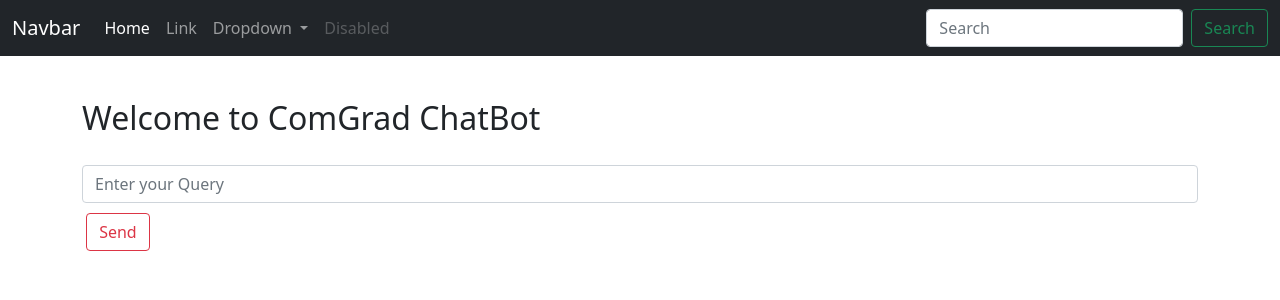
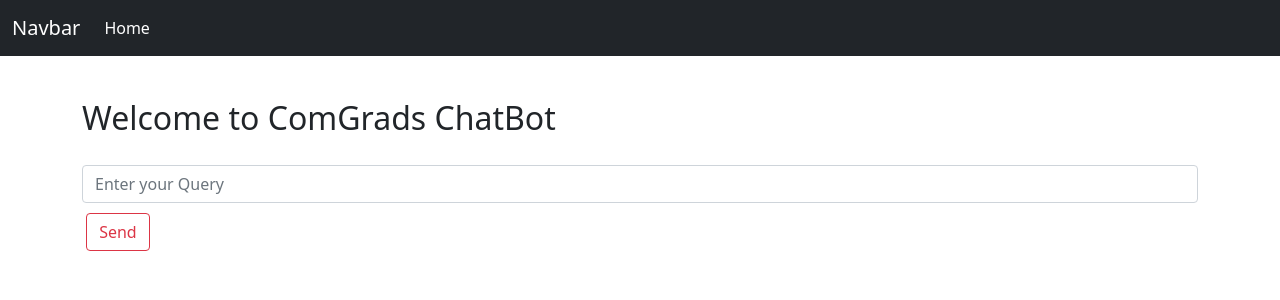
Before and after one commit to kkanoo/Chat-Bot, a Django app: page / in a window 1280 px wide. Shown: the top 300 px of the page. Run offline with Django 3.2, Linux system fonts and the light colour scheme; parts of the project's set-up code (start-up, migrations or seed data) failed here and were passed over.

Commit message:
changed css

```diff
--- a/templates/chatbot/index.htm
+++ b/templates/chatbot/index.htm
@@ -8,7 +8,7 @@
     <!-- Bootstrap CSS -->
     <link href="https://cdn.jsdelivr.net/npm/bootstrap@5.0.0-beta3/dist/css/bootstrap.min.css" rel="stylesheet" integrity="sha384-eOJMYsd53ii+scO/bJGFsiCZc+5NDVN2yr8+0RDqr0Ql0h+rP48ckxlpbzKgwra6" crossorigin="anonymous">
 
-    <title>Hello, world!</title>
+    <title>ComGrads</title>
   </head>
   <body>
     <nav class="navbar navbar-expand-lg navbar-dark bg-dark">
@@ -22,7 +22,7 @@
               <li class="nav-item">
                 <a class="nav-link active" aria-current="page" href="#">Home</a>
               </li>
-              <li class="nav-item">
+              <!-- <li class="nav-item">
                 <a class="nav-link" href="#">Link</a>
               </li>
               <li class="nav-item dropdown">
@@ -38,12 +38,12 @@
               </li>
               <li class="nav-item">
                 <a class="nav-link disabled" href="#" tabindex="-1" aria-disabled="true">Disabled</a>
-              </li>
+              </li> -->
             </ul>
-            <form class="d-flex">
+            <!-- <form class="d-flex">
               <input class="form-control me-2" type="search" placeholder="Search" aria-label="Search">
               <button class="btn btn-outline-success" type="submit">Search</button>
-            </form>
+            </form> -->
           </div>
         </div>
       </nav>
@@ -52,7 +52,7 @@
       <div class="container" style="padding-top: 3%;">
         <form action="/bot_search/" method="GET">
           <div class="form-group">
-            <label for="exampleInputEmail1" style="font-size: 3.5ch; padding-bottom: 2%;">Welcome to ComGrad ChatBot</label>
+            <label for="exampleInputEmail1" style="font-size: 3.5ch; padding-bottom: 2%;">Welcome to ComGrads ChatBot</label>
             <input type="text" class="form-control" id="exampleInputEmail1" aria-describedby="emailHelp" placeholder="Enter your Query" name="query">
           </div>
           <label style="padding-bottom: 3%;"></label>
```
